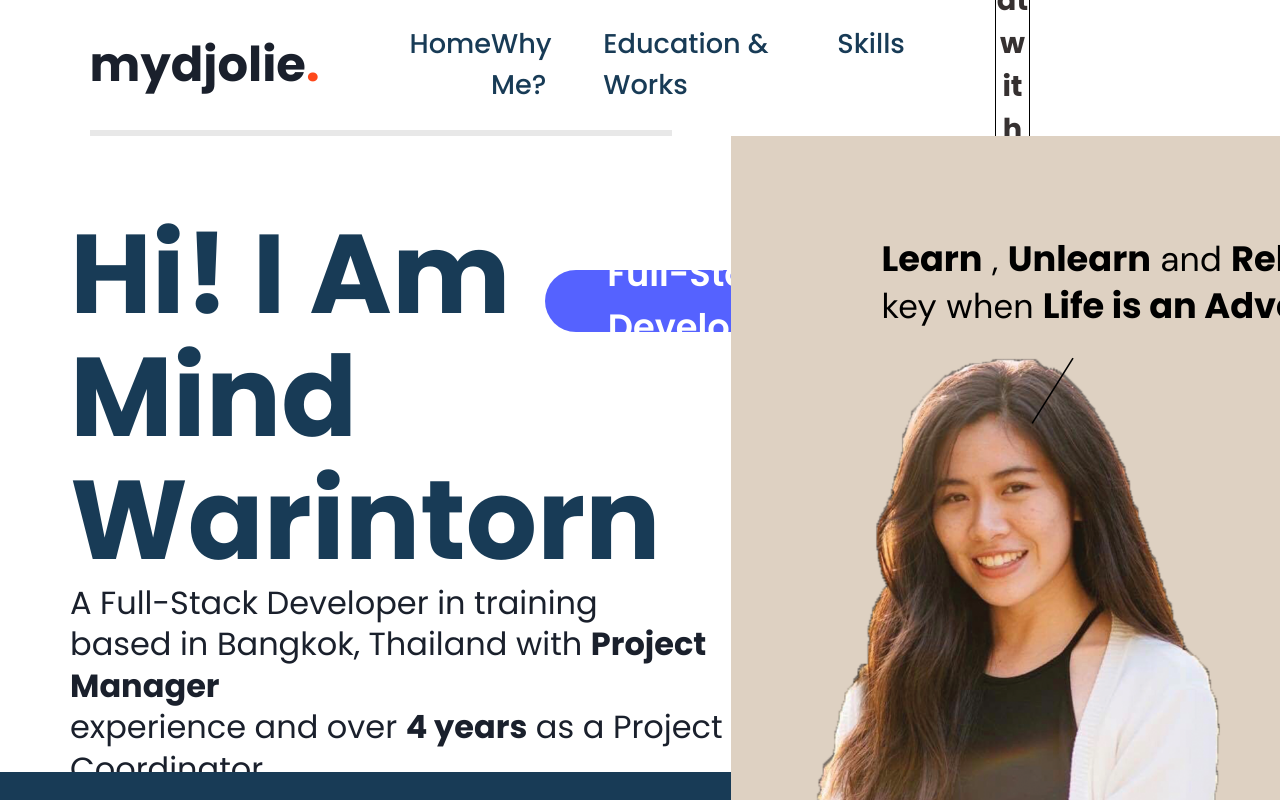
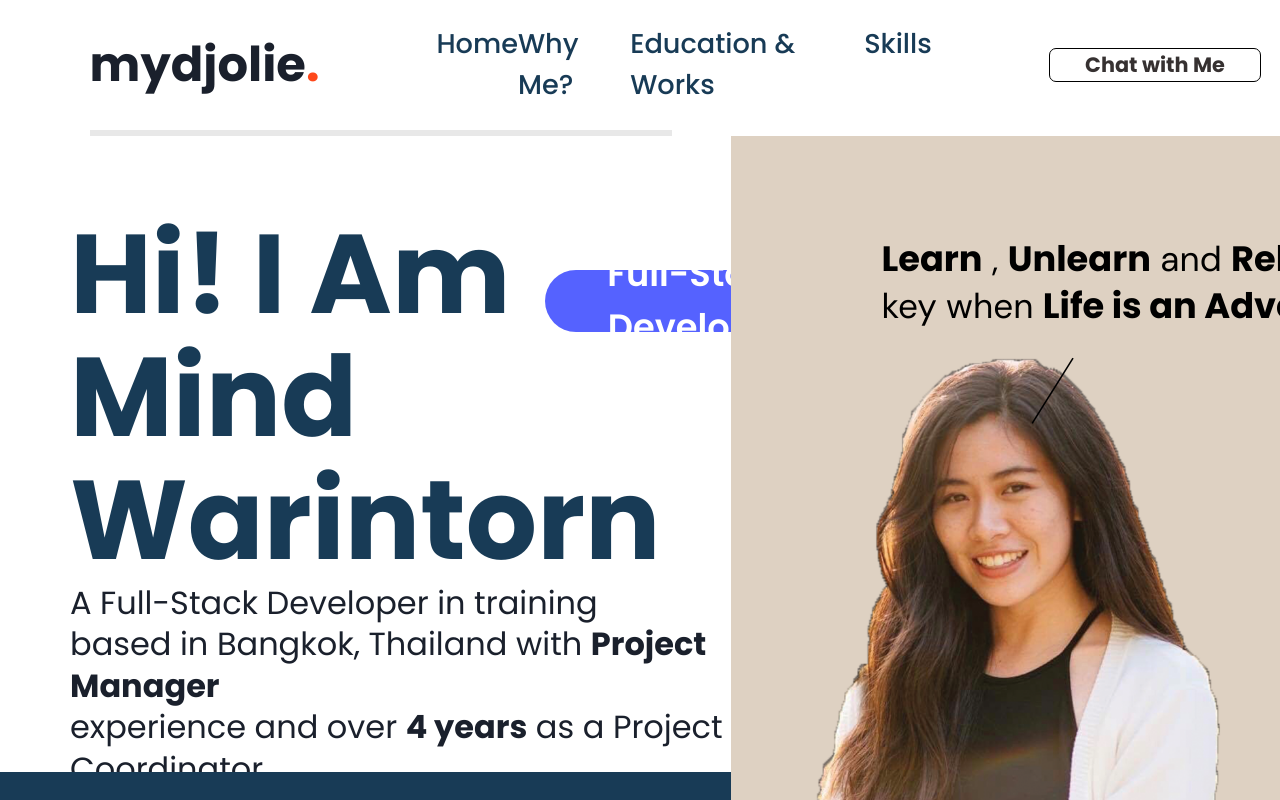
Before and after one commit to mydjolie/my-portfolio, a React (Create React App) app: page / in a window 1280 px wide. Shown: the top 800 px of the page. Built offline with nearby package versions, Linux system fonts and the light colour scheme.

Commit message:
fix:chat with me btn

```diff
--- a/src/App.css
+++ b/src/App.css
@@ -68,9 +68,9 @@ html {
 }
 
 .btn-chat-with-me {
-  height: 70%;
-  width: 18%;
-  font-size: 1.8em;
+  height: 50%;
+  width: 150%;
+  font-size: 1.3em;
   font-weight: 700;
   color: #363131;
   border-radius: 7px;
```
